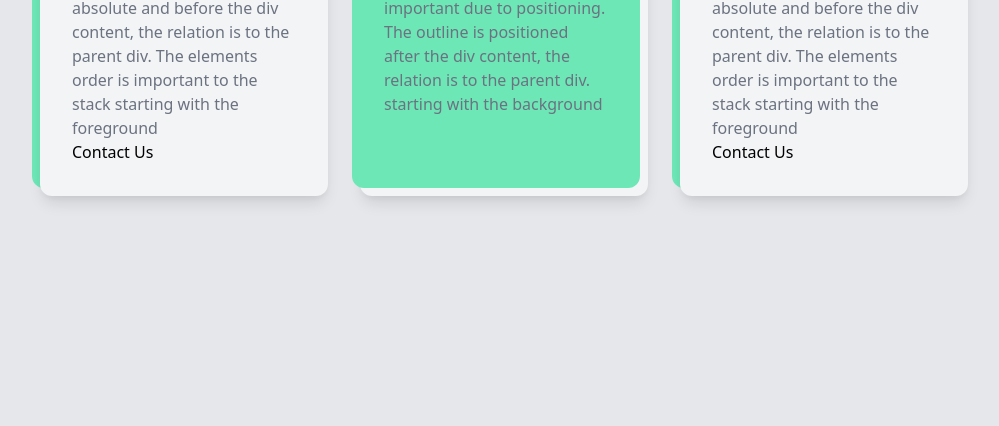
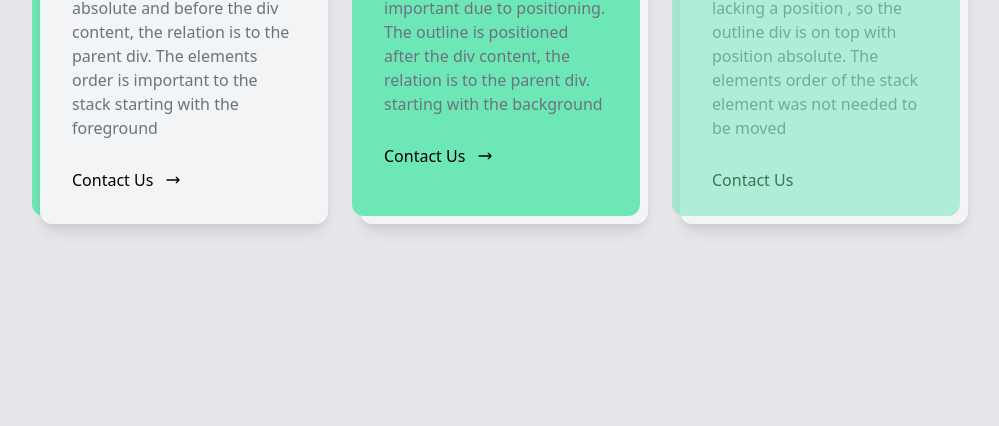
Before and after one commit to BrianRebs/Tailwind-Cards, a plain HTML site: page index.html in a window 1280 px wide. Shown: the part 374-800 px from the top of the page, without its empty margins (136-1135 px from the left). Drawn offline with nearby package versions, Linux system fonts and the light colour scheme.

Commit message:
Added opacity to third card

```diff
--- a/index.html
+++ b/index.html
@@ -14,16 +14,15 @@
     <!-- card 1-->
     <div id="card" class="relative m-4 ">
         <!--outline backgroun -->
-          <div class="bg-green-300 absolute rounded-xl h-full w-full -left-2 -top-2"></div>
+          <div id="outline" class="bg-green-300 absolute rounded-xl h-full w-full -left-2 -top-2"></div>
         <!-- content -->
-          <div id="content" class="p-8 w-72 bg-gray-100 rounded-xl shadow-lg relative">
+          <div id="content" class="p-8 w-72 bg-gray-100 rounded-xl shadow-lg relative space-y-7" >
               <div class="bg-green-300 h-3 w-16 ml-auto"></div>
               <span class="text-7xl">25</span>
               <p class="text-gray-500">The outline is positioned absolute and before the div content, the relation is to the parent div. The elements order is important to the stack starting with the foreground</p>
-              <div class="">
-                  <a href="">Contact Us</a>
-                  <!-- <svg></svg> -->
-               </div>
+                  <a class="flex items-center"href="#"><span>Contact Us </span> <svg class="w-4 h-4 ml-3" xmlns="http://www.w3.org/2000/svg" fill="none" viewBox="0 0 24 24" stroke="currentColor">
+                    <path stroke-linecap="round" stroke-linejoin="round" stroke-width="2" d="M17 8l4 4m0 0l-4 4m4-4H3" />
+                  </svg></a>
           </div>
       </div>
 
@@ -31,7 +30,7 @@
     <div id="card" class="relative m-4 ">
 
         <!-- content -->
-          <div id="content" class="p-8 w-72 bg-gray-100 rounded-xl shadow-lg relative">
+          <div id="content" class="p-8 w-72 bg-gray-100 rounded-xl shadow-lg relative space-y-7">
               <div class="bg-green-300 h-3 w-16 ml-auto"></div>
               <span class="text-7xl">25</span>
               <p class="text-gray-500">The outline is positioned absolute and before the div content, the relation is to the parent div. The elements order is important to the stack starting with the foreground</p>
@@ -41,22 +40,25 @@
                </div>
           </div>
           <!--outline backgroun -->
-          <div class="bg-green-300 absolute rounded-xl h-full w-full -left-2 -top-2 p-8">
+          <div  id="outline" class="bg-green-300 absolute rounded-xl h-full w-full -left-2 -top-2 p-8 space-y-7">
             <div class="bg-gray-100 h-3 w-16 ml-auto mt-2 border border-gray-700"></div>
             <span class="text-7xl">25</span>
             <p class="text-gray-500">Again the elements order is important due to positioning. The outline is positioned after the div content, the relation is to the parent div. starting with the background</p>
+            <a class="flex items-center"href="#"><span>Contact Us </span> <svg class="w-4 h-4 ml-3" xmlns="http://www.w3.org/2000/svg" fill="none" viewBox="0 0 24 24" stroke="currentColor">
+                <path stroke-linecap="round" stroke-linejoin="round" stroke-width="2" d="M17 8l4 4m0 0l-4 4m4-4H3" />
+              </svg></a>
           </div>
       </div>
 
       <!-- card 1-->
     <div id="card" class="relative m-4 ">
         <!--outline backgroun -->
-          <div class="bg-green-300 absolute rounded-xl h-full w-full -left-2 -top-2"></div>
+          <div id="outline" class="bg-green-300 absolute rounded-xl h-full w-full -left-2 -top-2 opacity-50"></div>
         <!-- content -->
-          <div id="content" class="p-8 w-72 bg-gray-100 rounded-xl shadow-lg relative">
+          <div id="content" class="p-8 w-72 bg-gray-100 rounded-xl shadow-lg space-y-7">
               <div class="bg-green-300 h-3 w-16 ml-auto"></div>
               <span class="text-7xl">25</span>
-              <p class="text-gray-500">The outline is positioned absolute and before the div content, the relation is to the parent div. The elements order is important to the stack starting with the foreground</p>
+              <p class="text-gray-500">The content div is now lacking a position , so the outline div is on top with position absolute. The elements order of the stack element was not needed to be moved </p>
               <div class="">
                   <a href="">Contact Us</a>
                   <!-- <svg></svg> -->
```
